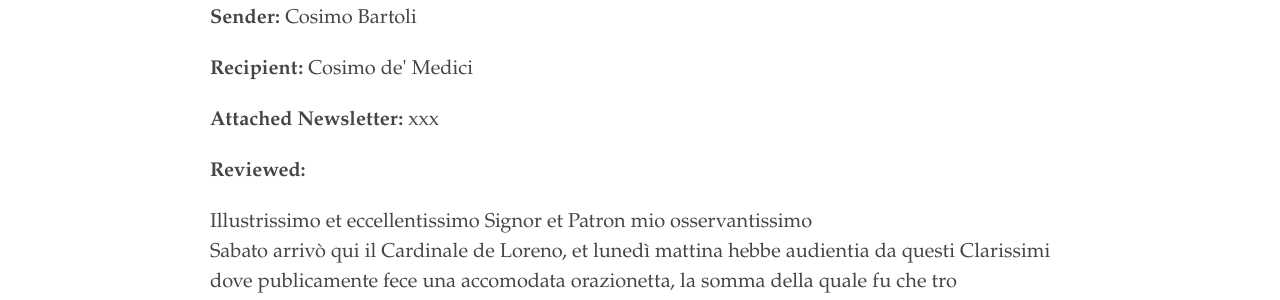
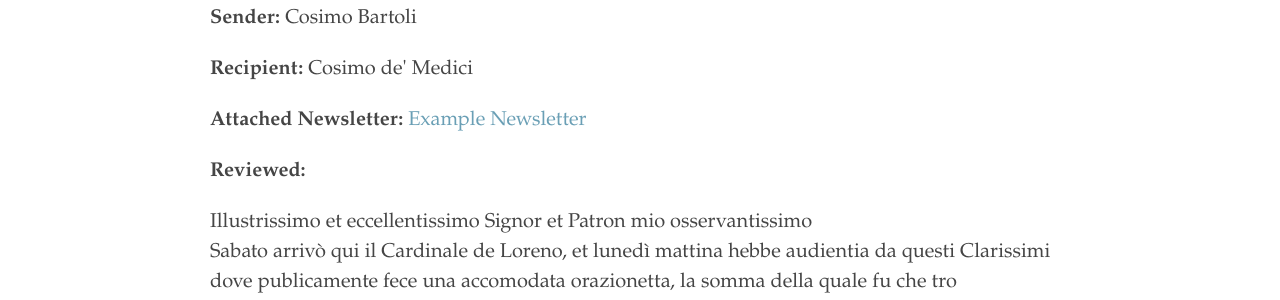
Before and after one commit to smansutti/test_ed, a Jekyll site: the page built from _texts/letter_test.md, in a window 1280 px wide. Shown: the part 317-617 px from the top of the page. Built offline with Jekyll 4.4.1, drawn with Linux system fonts in a browser that asks for light colours.

Commit message:
Update letter_test.md

```diff
--- a/_texts/letter_test.md
+++ b/_texts/letter_test.md
@@ -6,7 +6,7 @@ date: 17-06-1566
 place: Venice
 sender: Cosimo Bartoli
 recipient: Cosimo de' Medici
-newsletter: xxx
+newsletter: <a href="texts/newsletter_test/">Example Newsletter</a>
 editor: Sara Mansutti
 ---
 
```
